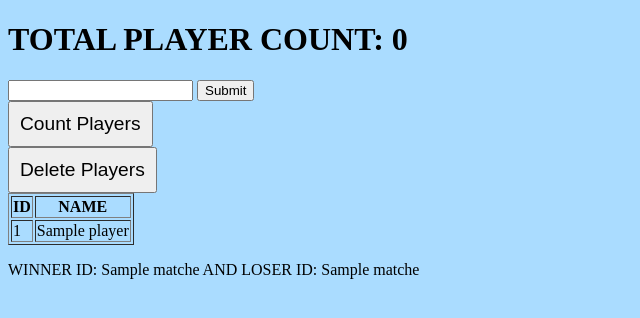
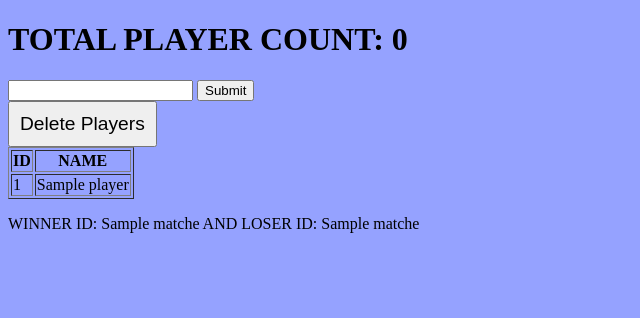
Before and after one commit to CleverProgrammer/swiss_chess_tournament, a Flask app: page / in a window 1280 px wide. Shown: the top 318 px of the page, without its empty margins (0-640 px from the left). Run offline with Flask 2, Linux system fonts and the light colour scheme; a database or web service that is not in the repository returns one stand-in record (values such as "Sample title"); data that the repository does not hold is empty; some libraries are stand-ins or nearby versions.

Commit message:
Broke app on heroku. Need to fix it.

```diff
--- a/tournament/static/css/main.css
+++ b/tournament/static/css/main.css
@@ -1,5 +1,5 @@
 body {
-    background-color: #aadcff;
+    background-color: #95a2ff;
 }
 
 #submit {
--- a/tournament/templates/index.html
+++ b/tournament/templates/index.html
@@ -13,10 +13,6 @@
     <!-- <input name="winner_id">
     <input name="loser_id"> !-->
     <input type="submit">
-</form>
-
-<form action="/query" method="POST">
-    <input id="submit" type="submit" value="Count Players">
 </form>
 
 <form action="/delete" method="POST">
--- a/tournament/views.py
+++ b/tournament/views.py
@@ -13,9 +13,9 @@ def hello():
     # return render_template("index.html", players=database.hello_sql())
 
 
-@app.route("/addplayer", methods=["GET"])
-def addplayer_get():
-    return render_template("add_player.html")
+# @app.route("/addplayer", methods=["GET"])
+# def addplayer_get():
+    # return render_template("add_player.html")
 
 
 @app.route("/addplayer", methods=["POST"])
```
